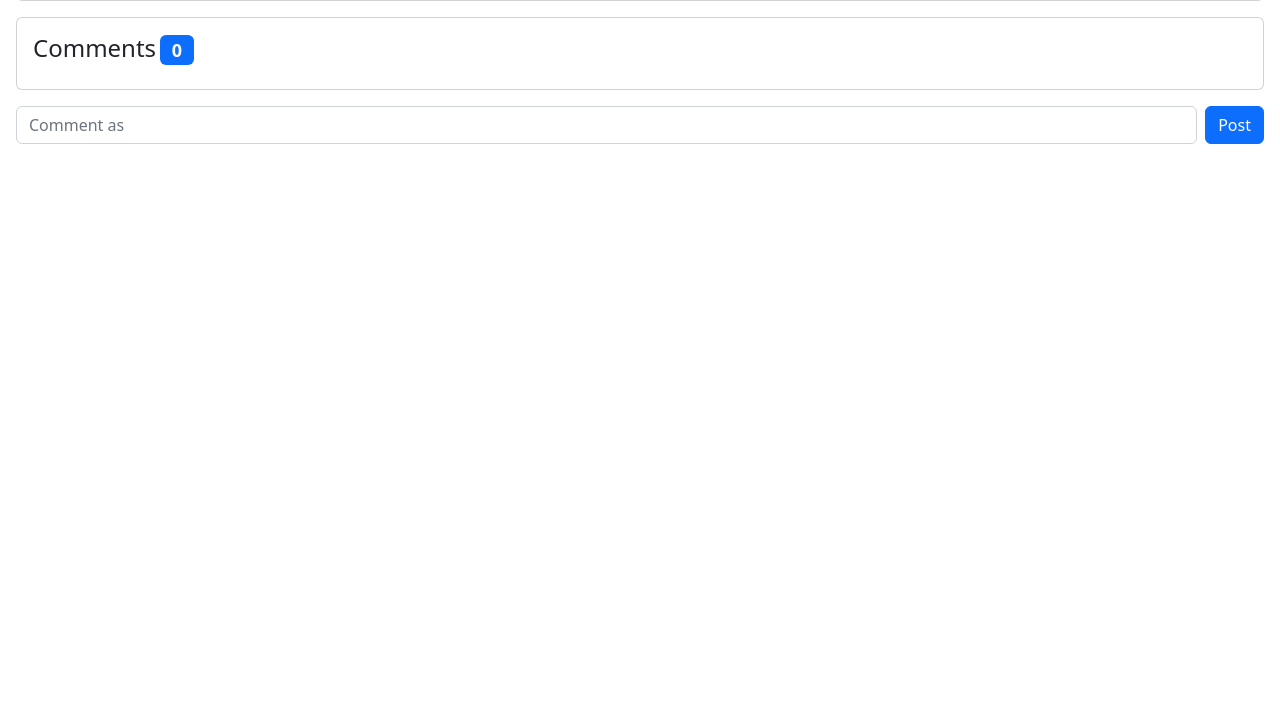
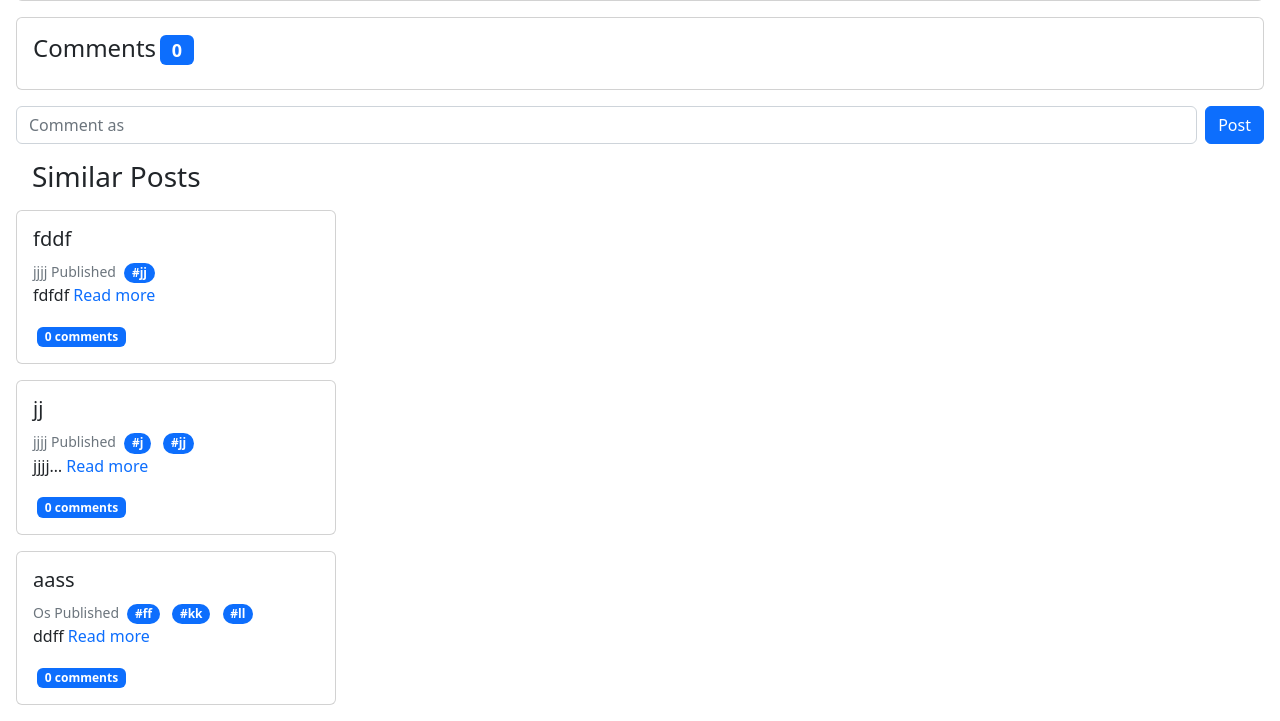
Before and after one commit to Osbertt-19/django-blog, a Django app: page /post/25/ in a window 1280 px wide. Shown: the part 225-946 px from the top of the page. Before the commit the page ends 369 px from the top, so only its background shows below. Run offline with Django 4.2, Linux system fonts and the light colour scheme; data comes from the database, SQL or seed files in the repository.

Commit message:
added similar posts

```diff
--- a/blog/views.py
+++ b/blog/views.py
@@ -6,6 +6,7 @@ from django.contrib.auth.decorators import login_required
 from django.core.mail import send_mail
 from django.core.paginator import Paginator, EmptyPage, PageNotAnInteger
 from django.utils.text import slugify
+from django.db.models import Count
 
 
 def index(request, author=None, tag=None):
@@ -69,10 +70,16 @@ def post_detail(request, pk):
         else:
             messages.info(request, 'U need to log in to comment')
 
+    # List of similar posts
+    post_tags_names = post.tags.values_list('name', flat=True)
+    similar_posts = Post.published.filter(tags__name__in=post_tags_names).exclude(id=post.id)
+    similar_posts = similar_posts.annotate(same_tags=Count('tags')).order_by('-same_tags', '-publish')
+
     user_can_edit_del_post = post.author == request.user
     context = {
         'post': post,
-        'user_can_edit_del_post': user_can_edit_del_post
+        'user_can_edit_del_post': user_can_edit_del_post,
+        'similar_posts': similar_posts,
     }
     return render(request, 'post_detail.html', context)
 
--- a/templates/draft_posts.html
+++ b/templates/draft_posts.html
@@ -12,7 +12,7 @@
     {% for tag in post.tags.all %}
     <span class="badge rounded-pill text-bg-secondary mx-1">#{{tag}}</span>
     {% endfor%}
-    <p class="card-text">{{post.body}}</p>
+    <p class="card-text">{{post.body|truncatechars:5 }}</p>
     <a href="{% url 'post_edit' post.pk %}" class="btn btn-secondary">Finish</a>
   </div>
 </div>
--- a/templates/post_detail.html
+++ b/templates/post_detail.html
@@ -46,7 +46,7 @@
 <span class="h6 text-danger mb-3 mx-4">*{{message}}</span>
 <a href="{% url 'login' %}" class="btn btn-primary m-2">Log in</a>
 {% endfor %}
-<form class="d-flex mx-3" action="" method="POST">
+<form class="d-flex mx-3 mb-3" action="" method="POST">
   {% csrf_token %}
   <input
     name="body"
@@ -56,4 +56,29 @@
   />
   <button class="btn btn-primary" type="submit">Post</button>
 </form>
-{% endblock content %}
+<span class="h3 m-3 p-3">Similar Posts</span>
+{% for similar_post in similar_posts %}
+<div class="card m-3 w-25">
+  <div class="card-body">
+    <h5 class="card-title">{{similar_post.title}}</h5>
+    <small class="text-muted"
+      >{{similar_post.author}} {{similar_post.status|full_status}}</small
+    >
+    {% for tag in similar_post.tags.all %}
+    <span class="badge rounded-pill text-bg-primary mx-1">#{{tag}}</span>
+    {% endfor%}
+    <p class="card-text">
+      {{similar_post.body|truncatechars:5 }}
+      <a
+        href="{% url 'post_detail' similar_post.pk %}"
+        class="text-decoration-none"
+        >Read more</a
+      >
+    </p>
+    <span class="badge text-bg-primary mx-1"
+      >{{similar_post.comments.count}}
+      comment{{similar_post.comments.count|pluralize}}</span
+    >
+  </div>
+</div>
+{% endfor %} {% endblock content %}
```
Also changed, not shown: templates/index.html (+9 -4 lines).
